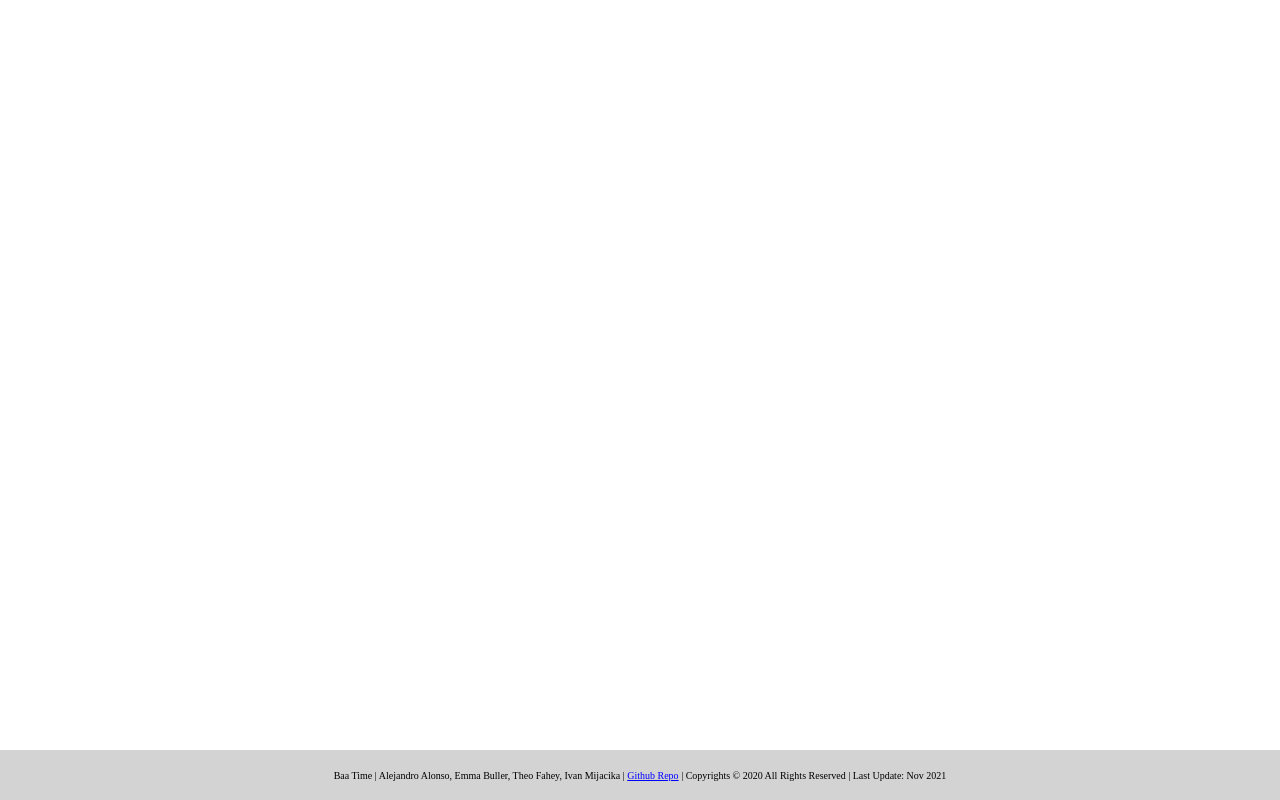
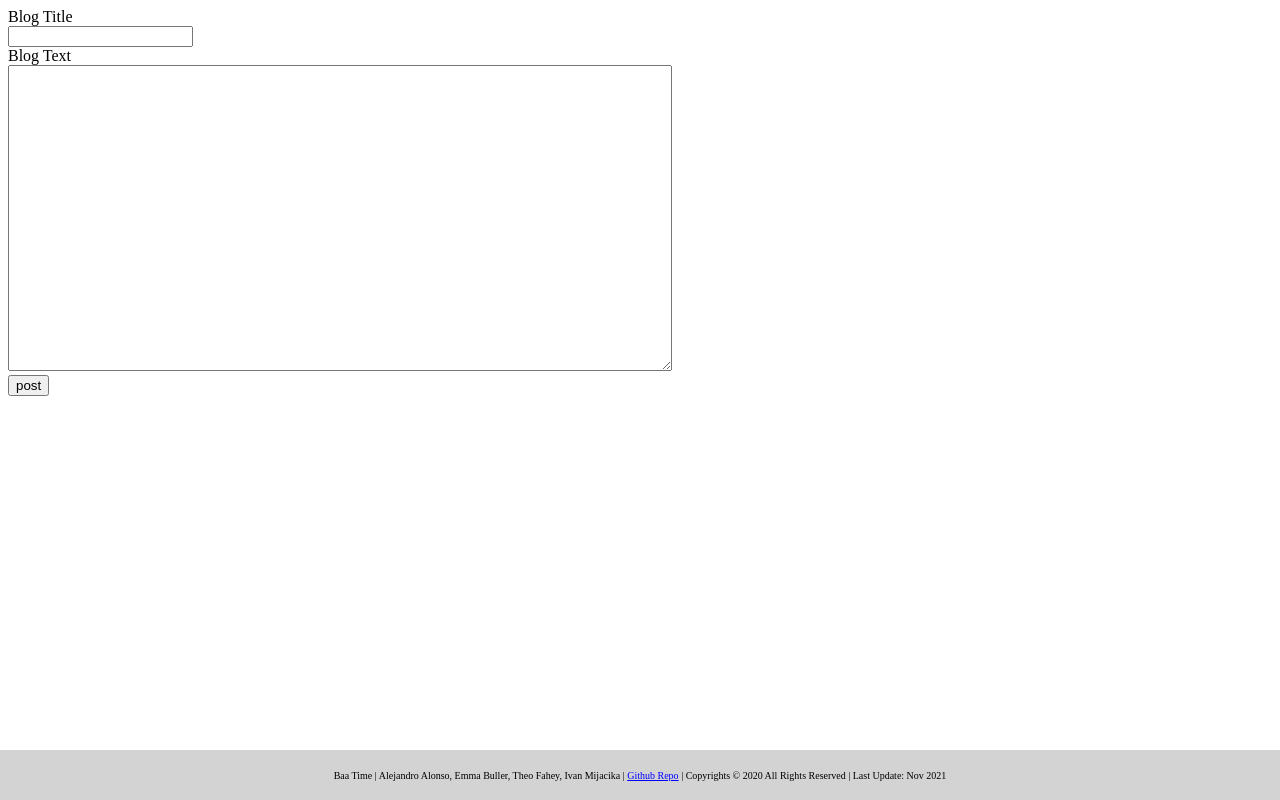
Before and after one commit to Lucas-Lee11/BaaTimeBlogs, a Flask app: template app/templates/crt_blog.html in a window 1280 px wide. Run offline with Flask 2, Linux system fonts and the light colour scheme; the template is opened without the code that fills it, so the values that code supplies are empty.

Commit message:
added to crt_blog.html

```diff
--- a/app/__init__.py
+++ b/app/__init__.py
@@ -18,6 +18,10 @@ def index():
 def crt_blog():
     return render_template('crt_blog.html')
 
+@app.route("/new_blog")
+def new_blog():
+    return render_template("homepage.html", username='user1')
+
 if __name__ == "__main__": #false if this file imported as module
     #enable debugging, auto-restarting of server when this file is modified
     app.debug = True
--- a/app/templates/crt_blog.html
+++ b/app/templates/crt_blog.html
@@ -67,6 +67,13 @@ a:active{
     </head>
 
 <body>
+  <form action ="/new_blog">
+    <label for="postname"> Blog Title </label><br>
+    <input type="text" id="postname" name="postname"> <br>
+    <label for ="body"> Blog Text </label> <br>
+    <textarea id="body" name="body" rows="20" cols="80"> </textarea> <br>
+      <input type="submit" value ="post">
+    </form>
   <div id="footer">
     <p>Baa Time | Alejandro Alonso, Emma Buller, Theo Fahey, Ivan Mijacika | <a href='https://github.com/AAWorks/BaaTimeBlogs'>Github Repo</a> | Copyrights &copy; 2020 All Rights Reserved | Last Update: Nov 2021</p>
   </div>
--- a/devlog.txt
+++ b/devlog.txt
@@ -29,3 +29,6 @@ AlejandroA -- 2021-11-1 8:40
 
 EmmaB -- 2021-11-2 4:06
   Got the top of homepage to redirect to crt_blog.html
+
+EmmaB -- 2021-11-2 4:30
+  Added form to crt_blog.html
```
